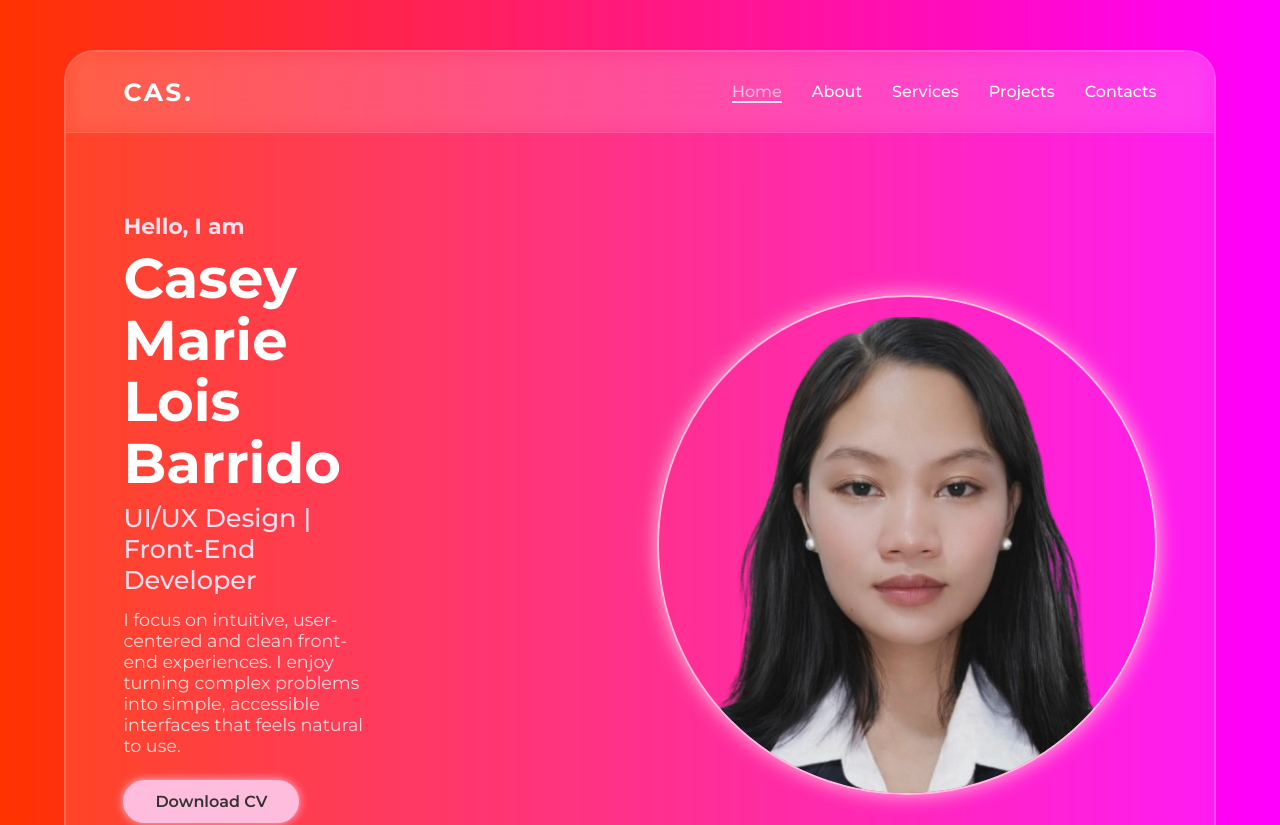
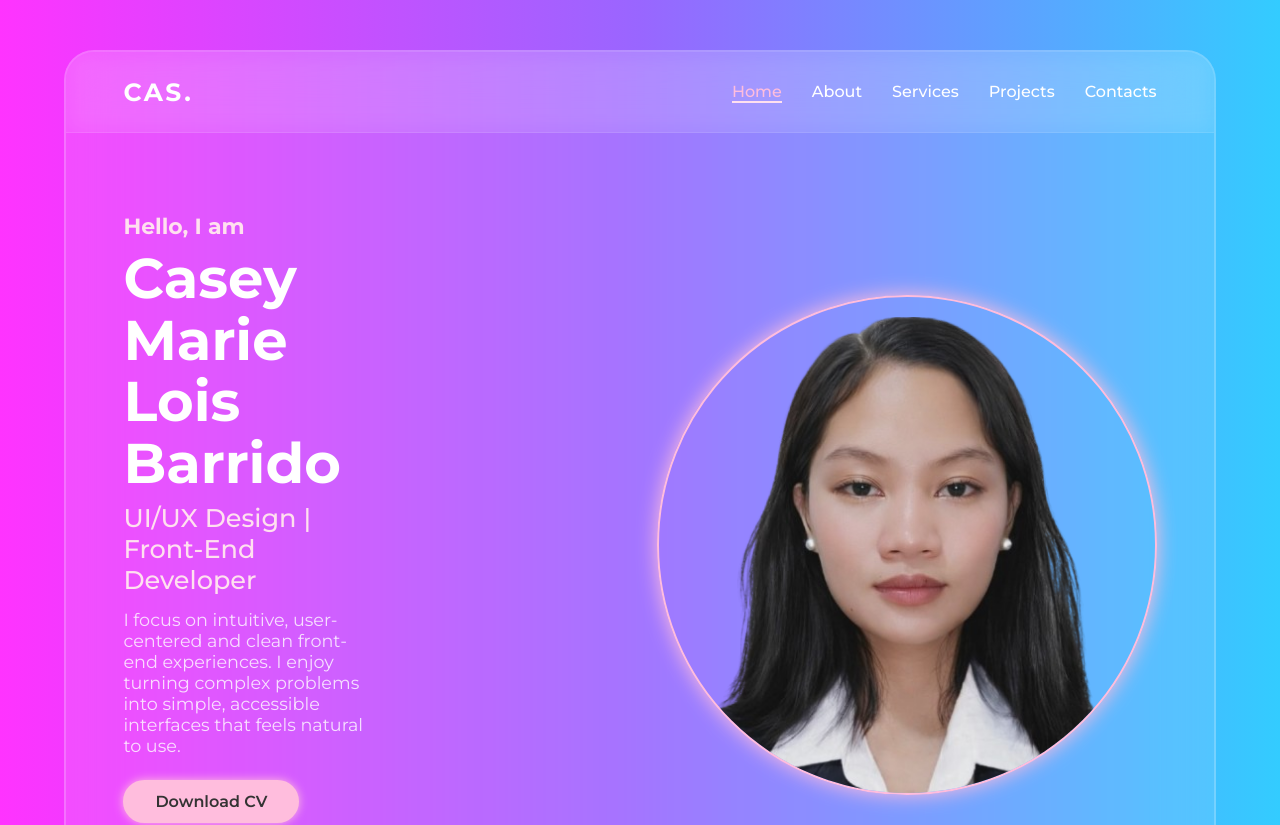
Before and after one commit to csymrls/portfolioV1, a React (Vite) app: page / in a window 1280 px wide. Shown: the top 825 px of the page. Built offline with nearby package versions, Linux system fonts and the light colour scheme.

Commit message:
Update background gradient colors in App.css

```diff
--- a/src/App.css
+++ b/src/App.css
@@ -10,7 +10,7 @@
 
   body {
     min-height: 100vh;
-    background: linear-gradient(to right, #ff3300, #ff00ff);
+    background: linear-gradient(to right, #ff33ff, #9966ff, #33ccff);
     background-color: #1a0a2e;
     padding: 50px 5%;
   }
```
